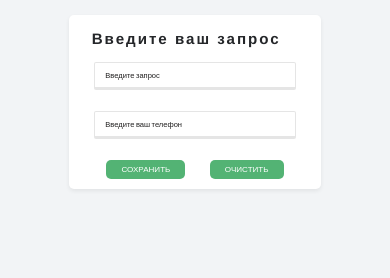
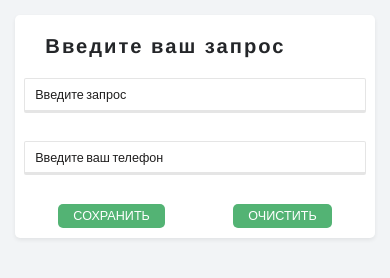
Before and after one commit to Vadiksimf/form-autocomplete, a plain HTML site: page index.html in a window 390 px wide. Drawn offline with Linux system fonts and the light colour scheme.

Commit message:
styles fix

```diff
--- a/css/main.css
+++ b/css/main.css
@@ -39,7 +39,7 @@ html {
 
 /* ----------------------------------- Форма ----------------------------------- */
 
-.form__request {
+.section__form {
     background-color: #fff;
     display: flex;
     flex-direction: column;
@@ -60,7 +60,7 @@ html {
 
 .form__group--buttons {
     display: flex;
-    font-display: row;
+    flex-direction: row;
     justify-content: space-around;
     margin-bottom: 2rem;
 }
@@ -199,6 +199,30 @@ html {
         /* 1rem = 6px /16px*100% */
          font-size: 37.5%;
     }
+
+    .section__form {
+        width: 90%;
+    }
+
+    body {
+        font-size: 2.5rem;
+    }
+
+    .heading-secondary {
+        font-size: 4rem;
+    }
+
+    .form__input, .btn, .btn, .btn:link, .btn:link, .btn:visited, .btn:visited {
+        font-size: 2.5rem;
+    }
+
+    .form__label {
+        font-size: 2rem;
+    }
+
+    .btn, .btn, .btn:link, .btn:link, .btn:visited, .btn:visited {
+        font-size: 2.5rem;
+    }
 }
 
 @media (max-width: 400px) {
@@ -206,4 +230,41 @@ html {
         /* 1rem = 5px /16px*100% */
          font-size: 31.5%;
     }
+
+    .section__form {
+        width: 100%;
+    }
+
+    .form {
+        width: 95%;
+    }
+
+    body {
+        font-size: 2.5rem;
+    }
+
+    .heading-secondary {
+        font-size: 4rem;
+    }
+
+    .form__input {
+        font-size: 2.5rem;
+    }
+
+    .form__label {
+        font-size: 2.5rem;
+    }
+
+    .btn, .btn, .btn:link, .btn:link, .btn:visited, .btn:visited {
+        font-size: 2.5rem;
+    }
 }
+
+@media (max-width: 250px) {
+    .form__group--buttons {
+        flex-direction: column;
+    }
+    .form__group--buttons button:not(:last-of-type) {
+        margin-bottom: 1rem;
+    }
+}
--- a/index.html
+++ b/index.html
@@ -9,7 +9,7 @@
 </head>
 <body>
 
-    <section class="form__request">
+    <section class="section__form">
         <h2 class="heading-secondary">
             Введите ваш запрос
         </h2>
```
